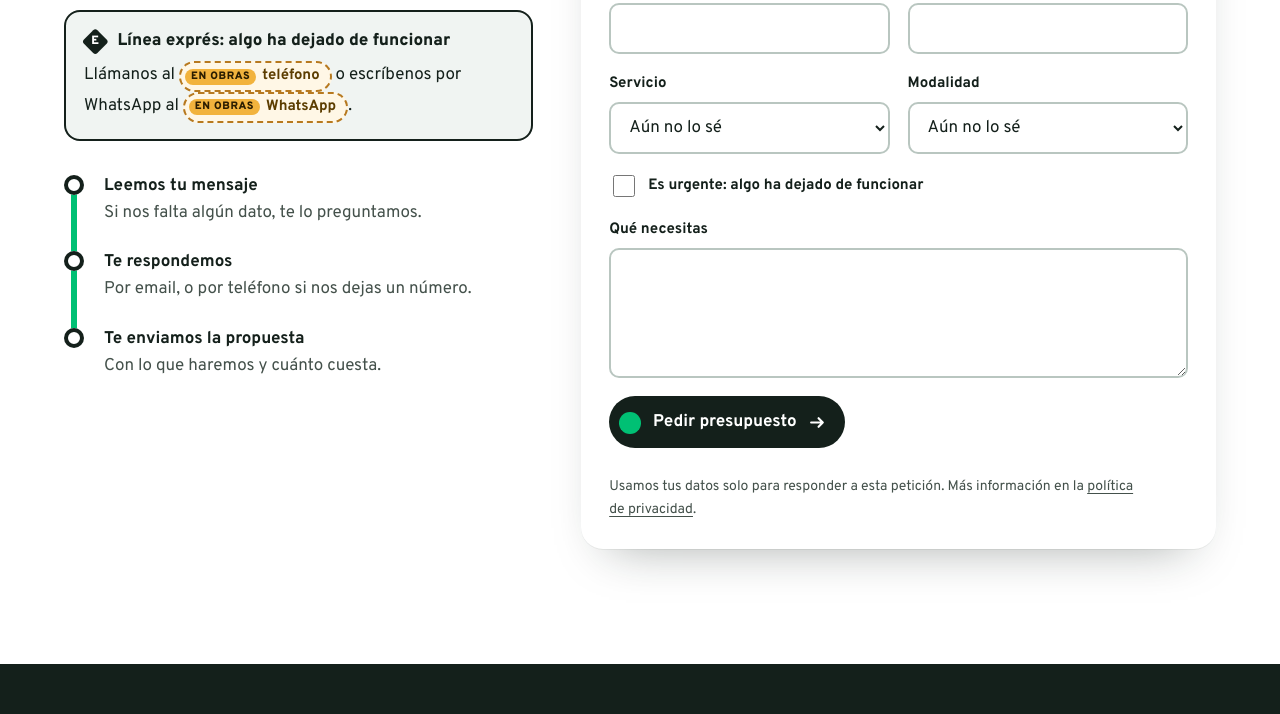
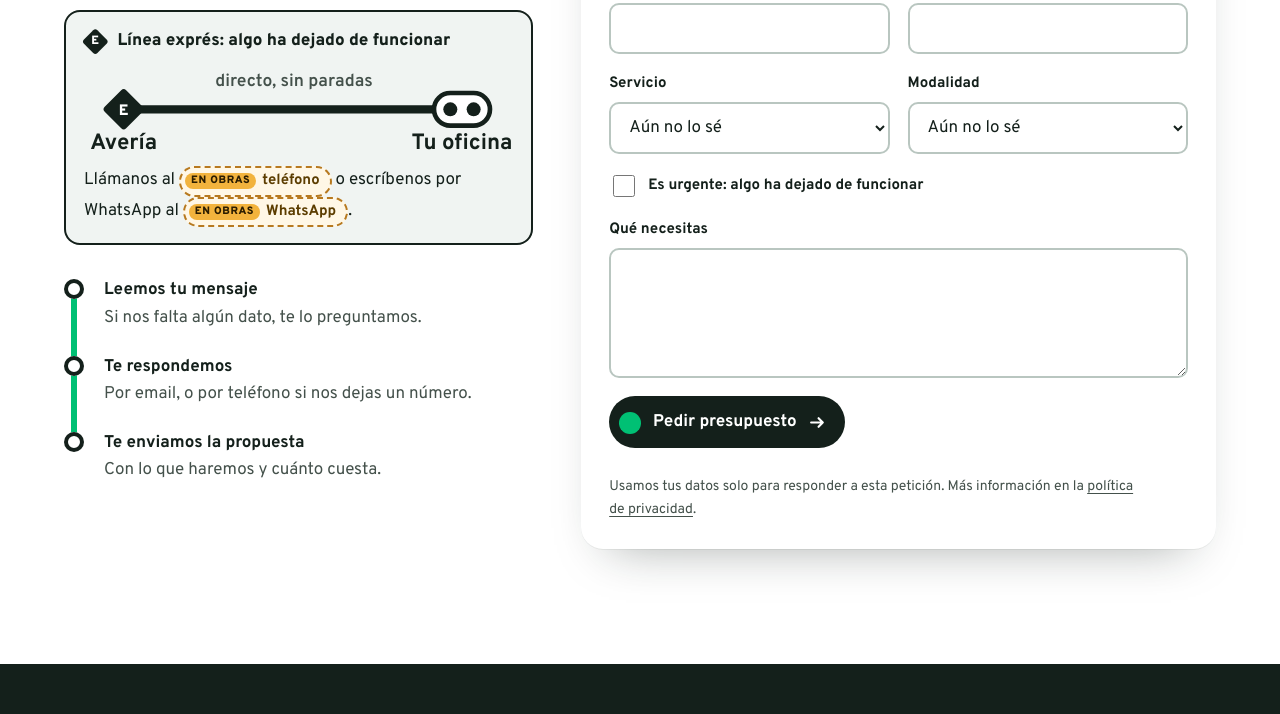
Before and after one commit to integraos2026/integraos-web, a plain HTML site: page index.html in a window 1280 px wide. Shown: the part 7914-8628 px from the top of the page. Drawn offline with Linux system fonts and the light colour scheme.

Commit message:
Miniplano de la línea exprés

```diff
--- a/assets/css/site.css
+++ b/assets/css/site.css
@@ -423,6 +423,8 @@ section { padding-block: clamp(72px, 9vw, 136px); }
 
 /* express line: the fast path for a breakdown */
 .express { margin-top: 28px; padding: 18px 20px; border-radius: 16px; background: var(--surface); box-shadow: inset 0 0 0 2px var(--ink); }
+.express__map { display: block; width: 100%; max-width: 420px; height: auto; margin: 10px 0 12px; overflow: visible; }
+.express__map .m-hub { stroke-width: 4; }
 .express__title { display: flex; align-items: center; gap: 10px; font-weight: 800; margin-bottom: 6px; }
 /* the express line: a transit-map diamond in ink; red stays for errors */
 .code--express { width: 1.55em; min-width: 0; height: 1.55em; margin: 0 .2em; padding: 0; border-radius: 3px; background: var(--ink); color: var(--paper); transform: rotate(45deg); }
--- a/index.html
+++ b/index.html
@@ -318,6 +318,16 @@
         <p class="intro">Cuéntanos qué necesitas y te respondemos con una propuesta. Si no te encaja, lo dejamos ahí.</p>
         <div class="express" id="urgente">
           <p class="express__title"><span class="code code--express" aria-hidden="true"><span>E</span></span>Línea exprés: algo ha dejado de funcionar</p>
+          <svg class="express__map" viewBox="0 0 360 76" role="img" aria-label="Línea exprés: de la avería a tu oficina, directo y sin paradas intermedias">
+            <text class="m-label m-label--small" x="180" y="18" text-anchor="middle">directo, sin paradas</text>
+            <path d="M34 38 H300" stroke="#14201b" stroke-width="7" stroke-linecap="round"/>
+            <rect x="21" y="25" width="26" height="26" rx="3" transform="rotate(45 34 38)" fill="#14201b"/>
+            <text x="34" y="43" text-anchor="middle" font-family="Overpass, sans-serif" font-weight="850" font-size="13" fill="#fff">E</text>
+            <rect class="m-hub" x="300" y="24" width="48" height="28" rx="14"/>
+            <circle cx="314" cy="38" r="6" fill="#14201b"/><circle cx="334" cy="38" r="6" fill="#14201b"/>
+            <text class="m-label" x="34" y="72" text-anchor="middle">Avería</text>
+            <text class="m-label" x="324" y="72" text-anchor="middle">Tu oficina</text>
+          </svg>
           <p>Llámanos al <span class="tbd"><span class="tbd__code">EN OBRAS</span>teléfono</span> o escríbenos por WhatsApp al <span class="tbd"><span class="tbd__code">EN OBRAS</span>WhatsApp</span>.</p>
         </div>
         <ol class="next" aria-label="Qué pasa después">
```
